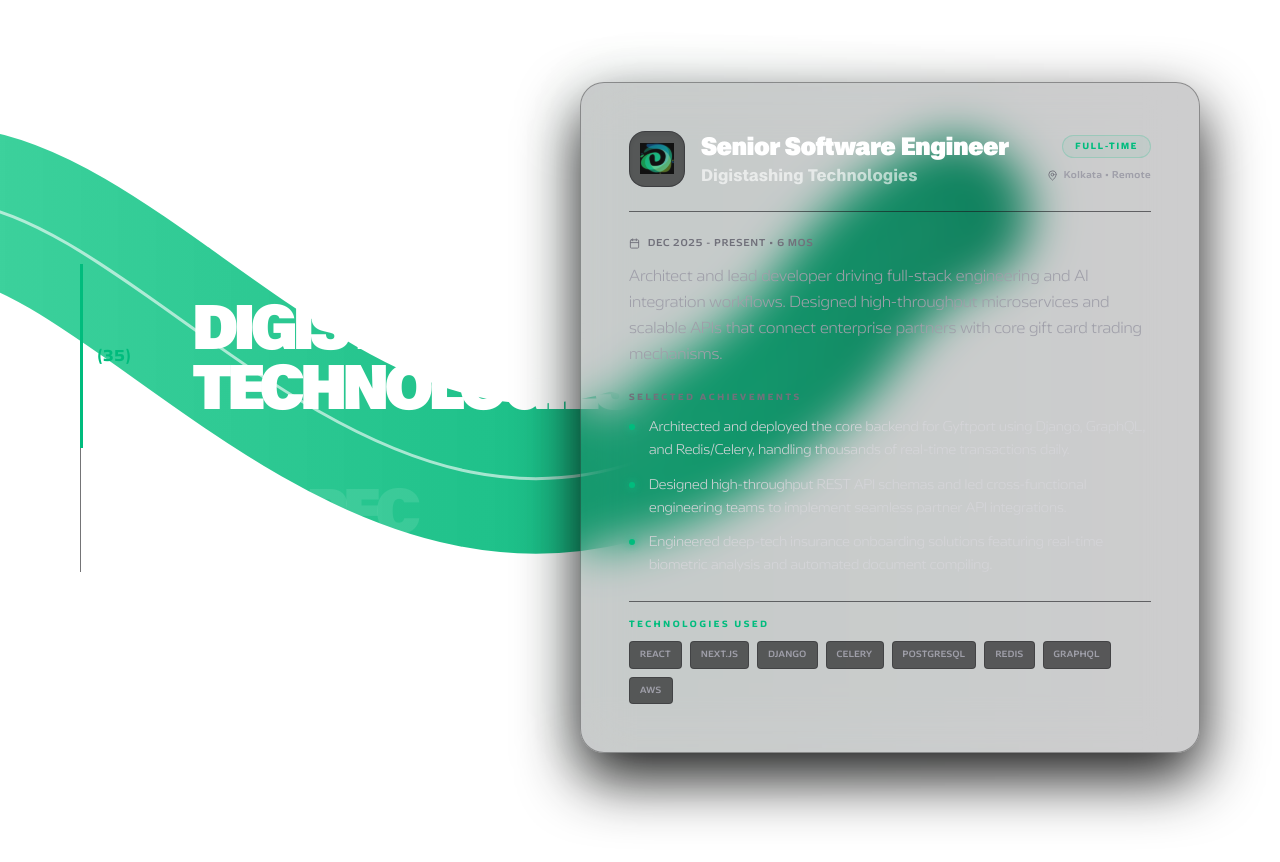
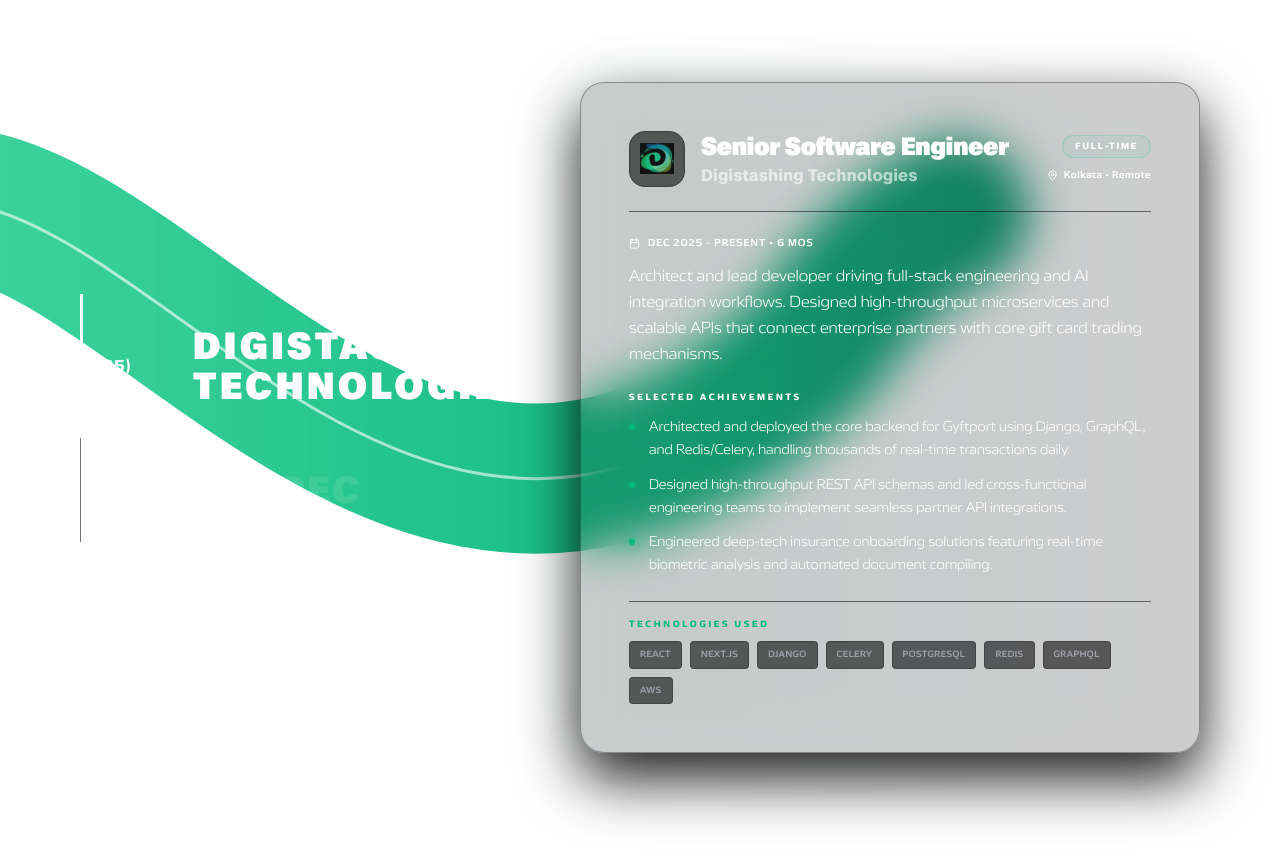
Before and after one commit to pr40934/portfolio, a React (Vite) app: page / in a window 1280 px wide. Shown: the part 1560-2422 px from the top of the page. Built offline with nearby package versions, Linux system fonts and the light colour scheme.

Commit message:
desktop version experience

```diff
--- a/src/components/ExperienceSection.tsx
+++ b/src/components/ExperienceSection.tsx
@@ -215,14 +215,14 @@
                                         >
                                             {/* Progress / Year marker like high-end portfolio */}
                                             <span className={`text-sm md:text-base font-Turbine transition-all duration-700 w-16 shrink-0 tracking-wider ${
-                                                isActive ? "text-emerald-500 font-black" : "text-white/10"
+                                                isActive ? "text-white font-black" : "text-white/10"
                                             }`}>
                                                 ({idx === 0 ? "35" : "38"})
                                             </span>
 
-                                            {/* Massive Typography Role Title */}
+                                            {/* Typography Role Title */}
                                             <h3
-                                                className={`text-4xl xl:text-6xl font-black font-Case tracking-tighter uppercase transition-all duration-700 ${
+                                                className={`text-3xl xl:text-4xl font-black font-Case tracking-widest uppercase transition-all duration-700 ${
                                                     isActive
                                                         ? "text-white scale-100"
                                                         : "text-white/10 group-hover:text-white/30"
@@ -235,7 +235,7 @@
                                             {isActive && (
                                                 <motion.div
                                                     layoutId="activeBar"
-                                                    className="absolute left-[-17px] top-0 bottom-0 w-[3px] bg-emerald-500"
+                                                    className="absolute left-[-17px] top-0 bottom-0 w-[3px] bg-white"
                                                     transition={{ type: "spring", stiffness: 100, damping: 18 }}
                                                 />
                                             )}
@@ -285,11 +285,11 @@
                                                     </div>
                                                 </div>
                                                 <div className="flex flex-col sm:items-end gap-1.5 shrink-0">
-                                                    <span className="text-[9px] font-Turbine font-black tracking-[0.2em] text-emerald-500 uppercase px-3 py-1 rounded-full border border-emerald-500/20 bg-emerald-500/5 w-fit">
+                                                    <span className="text-[9px] font-Turbine font-black tracking-[0.2em] text-white uppercase px-3 py-1 rounded-full border border-emerald-500/20 bg-emerald-500/5 w-fit">
                                                         {EXPERIENCE_DATA[activeIndex].type}
                                                     </span>
-                                                    <span className="text-[10px] font-Turbine font-bold text-zinc-400 tracking-wider flex items-center gap-1.5 mt-1">
-                                                        <MapPin size={11} className="text-zinc-500" />
+                                                    <span className="text-[10px] font-Turbine font-bold text-white tracking-wider flex items-center gap-1.5 mt-1">
+                                                        <MapPin size={11} />
                                                         {EXPERIENCE_DATA[activeIndex].location}
                                                     </span>
                                                 </div>
@@ -297,23 +297,23 @@
 
                                             {/* Core Description */}
                                             <div className="flex flex-col gap-3">
-                                                <div className="flex items-center gap-2 text-[10px] font-Turbine font-bold text-zinc-500 tracking-widest uppercase">
+                                                <div className="flex items-center gap-2 text-[10px] font-Turbine font-bold text-white tracking-widest uppercase">
                                                     <Calendar size={11} />
                                                     <span>{EXPERIENCE_DATA[activeIndex].duration}</span>
                                                 </div>
-                                                <p className="text-sm md:text-base text-zinc-400 font-Turbine leading-relaxed font-light">
+                                                <p className="text-sm md:text-base text-white font-Turbine leading-relaxed font-light">
                                                     {EXPERIENCE_DATA[activeIndex].description}
                                                 </p>
                                             </div>
 
                                             {/* Key Achievements */}
                                             <div className="flex flex-col gap-3">
-                                                <h5 className="text-[9px] font-Turbine font-black tracking-[0.3em] text-zinc-500 uppercase">
+                                                <h5 className="text-[9px] font-Turbine font-black tracking-[0.3em] text-white uppercase">
                                                     Selected Achievements
                                                 </h5>
                                                 <ul className="space-y-3">
                                                     {EXPERIENCE_DATA[activeIndex].achievements.map((ach, i) => (
-                                                        <li key={i} className="flex items-start gap-3.5 text-xs md:text-sm text-zinc-300 font-Turbine leading-relaxed font-light">
+                                                        <li key={i} className="flex items-start gap-3.5 text-xs md:text-sm text-white font-Turbine leading-relaxed font-light">
                                                             <span className="inline-block w-1.5 h-1.5 rounded-full bg-emerald-500 mt-2 shrink-0 shadow-[0_0_8px_#10b981]" />
                                                             <span>{ach}</span>
                                                         </li>
@@ -379,32 +379,32 @@
                                         </div>
                                     </div>
                                     <div className="flex flex-row md:flex-col items-center md:items-end justify-between md:justify-center gap-2 shrink-0">
-                                        <span className="text-[8px] font-Turbine font-black tracking-[0.2em] text-emerald-500 uppercase px-2.5 py-1 rounded-full border border-emerald-500/25 bg-emerald-500/5">
+                                        <span className="text-[8px] font-Turbine font-black tracking-[0.2em] text-white uppercase px-2.5 py-1 rounded-full border border-emerald-500/25 bg-emerald-500/5">
                                             {job.type}
                                         </span>
-                                        <span className="text-[9px] font-Turbine font-bold text-zinc-400 tracking-wider flex items-center gap-1.5">
-                                            <MapPin size={9} className="text-zinc-500" />
+                                        <span className="text-[9px] font-Turbine font-bold text-white tracking-wider flex items-center gap-1.5">
+                                            <MapPin size={9} />
                                             {job.location}
                                         </span>
                                     </div>
                                 </div>
 
                                 <div className="flex flex-col gap-4">
-                                    <div className="flex items-center gap-2 text-[10px] font-Turbine font-bold text-zinc-500 tracking-widest uppercase">
+                                    <div className="flex items-center gap-2 text-[10px] font-Turbine font-bold text-white tracking-widest uppercase">
                                         <Calendar size={11} />
                                         <span>{job.duration}</span>
                                     </div>
-                                    <p className="text-xs md:text-sm text-zinc-400 font-Turbine leading-relaxed font-light">
+                                    <p className="text-xs md:text-sm text-white font-Turbine leading-relaxed font-light">
                                         {job.description}
                                     </p>
 
                                     <div className="flex flex-col gap-2">
-                                        <h5 className="text-[8px] font-Turbine font-black tracking-[0.25em] text-zinc-500 uppercase">
+                                        <h5 className="text-[8px] font-Turbine font-black tracking-[0.25em] text-white uppercase">
                                             Selected Achievements
                                         </h5>
                                         <ul className="space-y-2.5">
                                             {job.achievements.map((ach, i) => (
-                                                <li key={i} className="flex items-start gap-2.5 text-[11px] md:text-xs text-zinc-300 font-Turbine leading-relaxed font-light">
+                                                <li key={i} className="flex items-start gap-2.5 text-[11px] md:text-xs text-white font-Turbine leading-relaxed font-light">
                                                     <span className="inline-block w-1 h-1 rounded-full bg-emerald-500 mt-1.5 shrink-0 shadow-[0_0_6px_#10b981]" />
                                                     <span>{ach}</span>
                                                 </li>
--- a/src/index.css
+++ b/src/index.css
@@ -150,7 +150,7 @@
   }
 
   body {
-    @apply bg-background text-foreground;
+    @apply bg-background text-foreground overflow-x-hidden;
   }
 }
 
```
